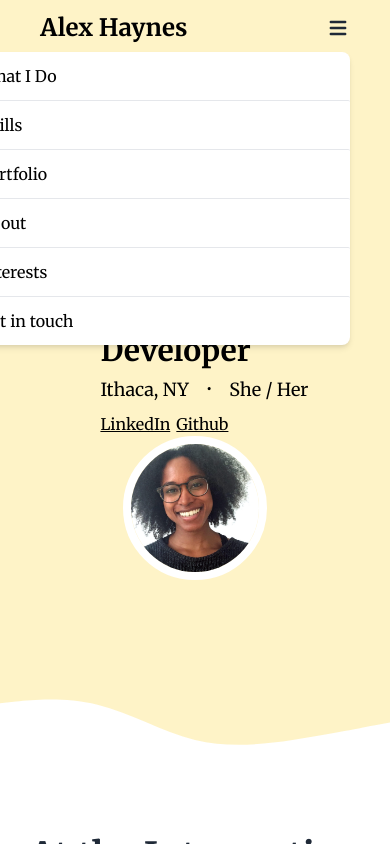
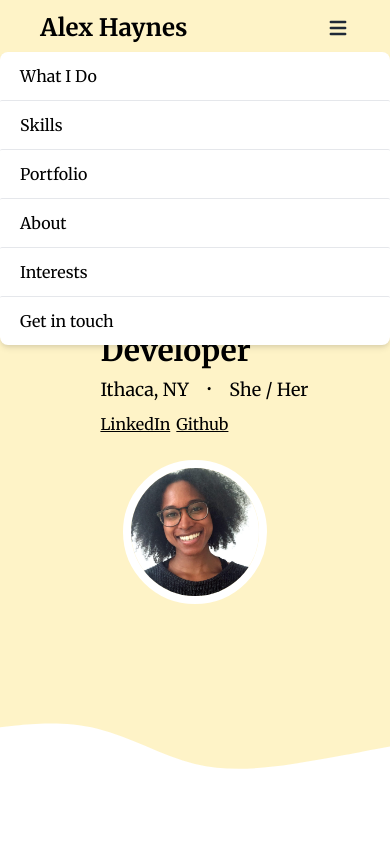
Before and after one commit to alexdhaynes/lexhaynes.com, a Next.js app: page / in a window 390 px wide. Both pictures are taken after a click on the button 337 px from the left and 28 px from the top of the page. Shown: the top 844 px of the page. Built offline with nearby package versions, Linux system fonts and the light colour scheme.

Commit message:
mobile styling adjusts

```diff
--- a/src/components/NavBar.js
+++ b/src/components/NavBar.js
@@ -12,7 +12,7 @@ const navLinks = navData.filter(item => item.id !== "contact");
 const MenuDropDown = ({links}) => {
 
   return (
-        <div className="container mt-2 absolute z-10 sm:w-2/3 divide-y menu-dropdown rounded-lg shadow-md bg-white flex flex-col">
+        <div className="container w-full mt-2 absolute z-10 sm:w-2/3 divide-y menu-dropdown rounded-lg shadow-md bg-white flex flex-col">
         {
           links.map( (nav, i) => (
             <Link key={`navbar-link-${i}`}
@@ -77,7 +77,7 @@ const NavBar = () => {
               }
           </div>
         </div>
-        <div className="lg:hidden container flex justify-end h-10" ref={ref}>
+        <div className="lg:hidden container flex justify-center sm:justify-end h-10" ref={ref}>
                   { //dropdown
                     isComponentVisible
                     ? <MenuDropDown links={navData} />
--- a/src/pages/index.js
+++ b/src/pages/index.js
@@ -49,7 +49,7 @@ const Home = () => {
                         </div>
                     </div>
 
-                    <div className="relative w-36 h-36 overflow-hidden rounded-full border-8 border-white">
+                    <div className="mt-6 sm:mt-0 relative w-36 h-36 overflow-hidden rounded-full border-8 border-white">
                         <Icon
                             src='/images/bitmaps/profile.jpg'
                             alt="Alexandra Haynes: Profile Picture"
```
